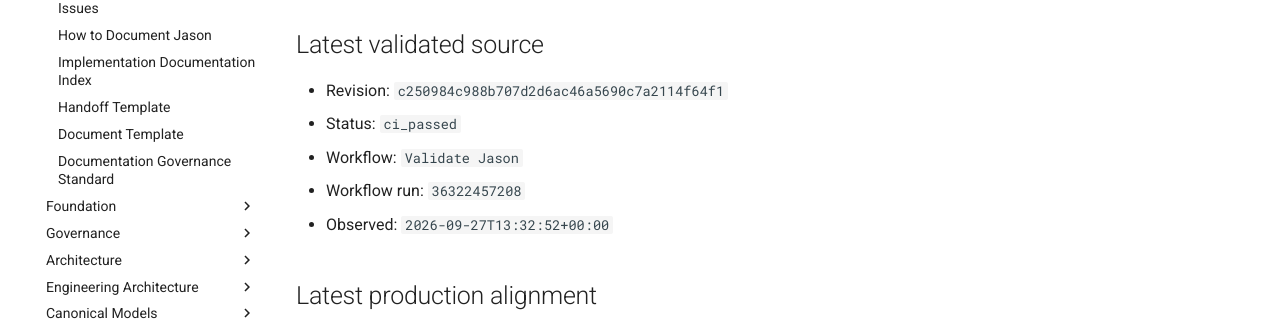
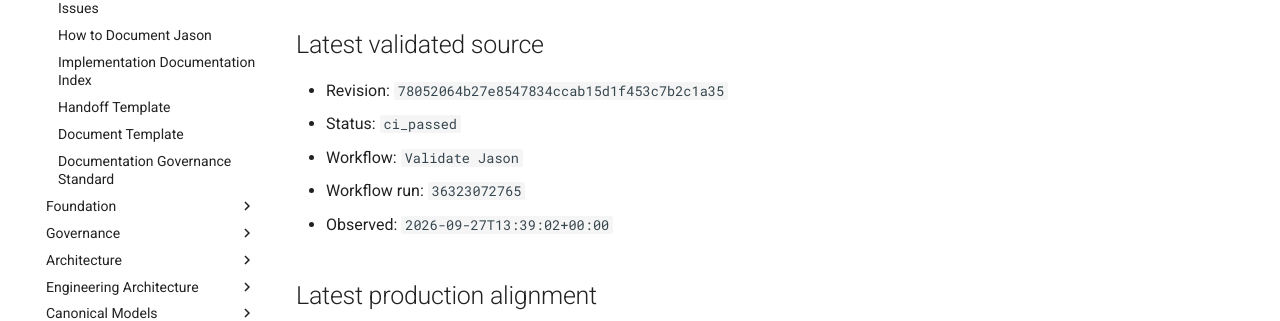
Before and after one commit to al-teamaot-com/jason, an MkDocs documentation site: the page built from docs/control/AUTOMATED-CHANGE-STATE.md, in a window 1280 px wide and 1163 px high. Shown: the part 337-658 px from the top of the window. Built offline with MkDocs 1.6.1 and Material for MkDocs 9.7.7, drawn with Linux system fonts in a browser that asks for light colours; comment, search, counter and statistics services are not loaded.

Commit message:
Reconcile automated documentation state for 78052064b27e

```diff
--- a/docs/control/AUTOMATED-CHANGE-STATE.md
+++ b/docs/control/AUTOMATED-CHANGE-STATE.md
@@ -8,11 +8,11 @@
 
 ## Latest validated source
 
-- Revision: `c250984c988b707d2d6ac46a5690c7a2114f64f1`
+- Revision: `78052064b27e8547834ccab15d1f453c7b2c1a35`
 - Status: `ci_passed`
 - Workflow: `Validate Jason`
-- Workflow run: `36322457208`
-- Observed: `2026-09-27T13:32:52+00:00`
+- Workflow run: `36323072765`
+- Observed: `2026-09-27T13:39:02+00:00`
 
 ## Latest production alignment
 
```
Also changed, not shown: docs/control/AUTOMATED-CHANGE-STATE.json (+4 -4 lines).
